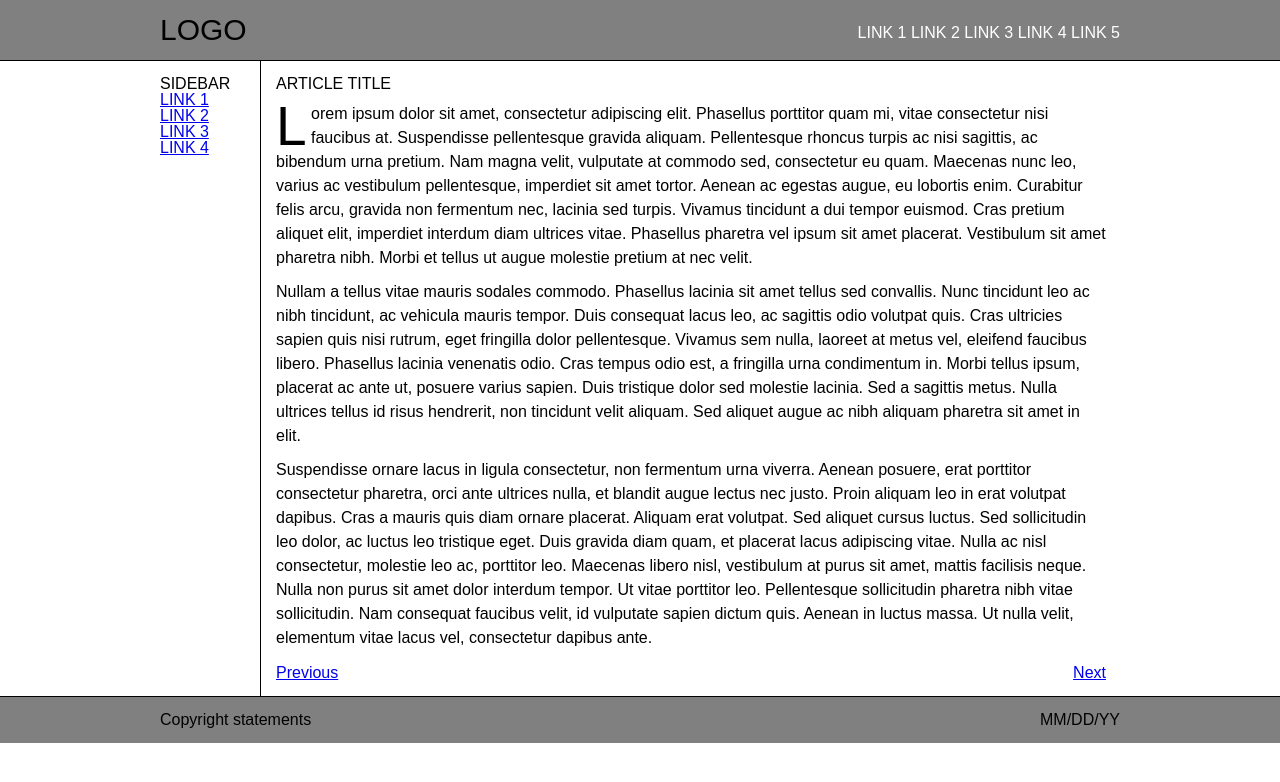
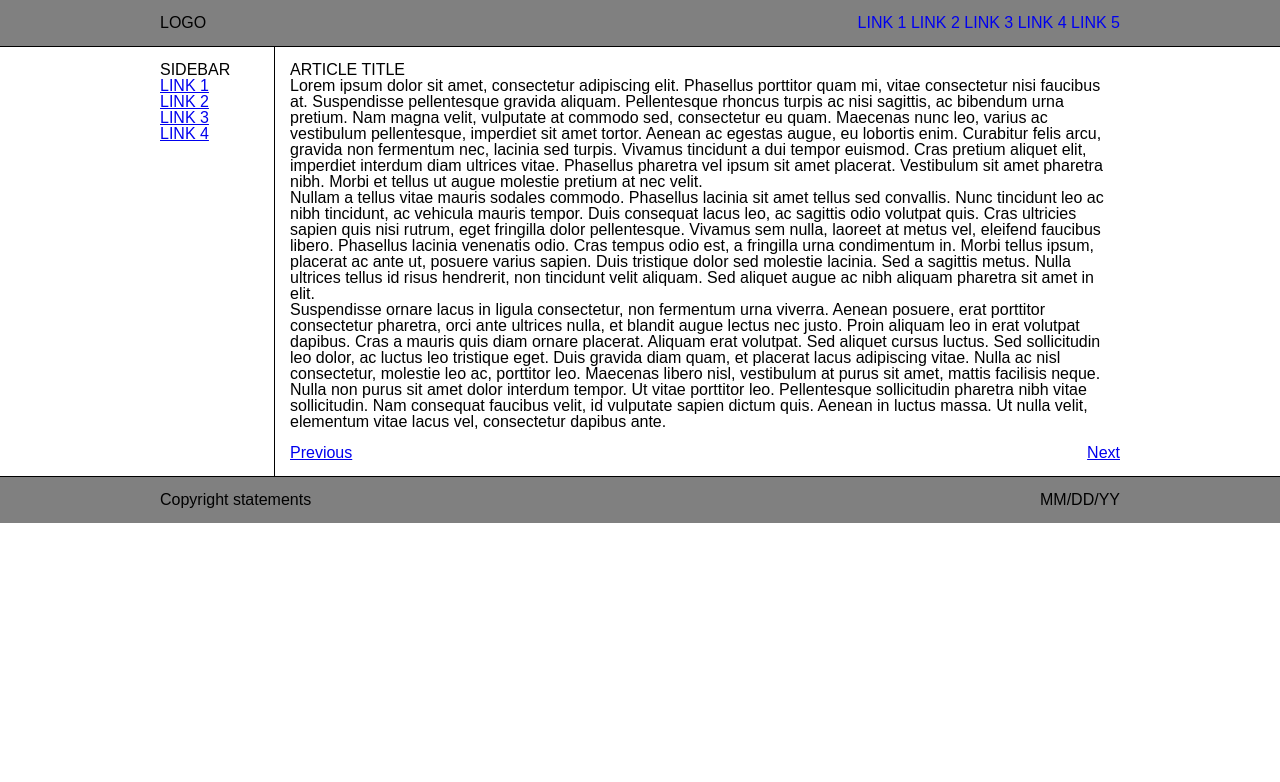
Before and after one commit to AngelaSo/floattutorial, a website: page index.html in a window 1280 px wide. Drawn offline with Linux system fonts and the light colour scheme.

Commit message:
complete style and markup updates

```diff
--- a/index.html
+++ b/index.html
@@ -17,9 +17,8 @@
 	</head>
 
 	<body>
-		<header class="clearfix">
-			<div class="header-content">
-				<h1>LOGO</h1>
+		<header>
+			<div class="content">
 				<nav>
 					<a href="#">LINK 1</a>
 					<a href="#">LINK 2</a>
@@ -27,19 +26,11 @@
 					<a href="#">LINK 4</a>
 					<a href="#">LINK 5</a>
 				</nav>
+				<h1>LOGO</h1>
 			</div>
 		</header>
-		<main class="clearfix">
-			<aside>
-				<h2>SIDEBAR</h2>
-				<ul>
-					<li><a href="#">LINK 1</a></li>
-					<li><a href="#">LINK 2</a></li>
-					<li><a href="#">LINK 3</a></li>
-					<li><a href="#">LINK 4</a></li>
-				</ul>
-			</aside>
-			<div class="content">
+		<div class="content clearfix">
+			<main>
 				<article>
 					<h3>ARTICLE TITLE</h3>
 					<p><span>L</span>orem ipsum dolor sit amet, consectetur adipiscing elit. Phasellus porttitor quam mi, vitae consectetur nisi faucibus at. Suspendisse pellentesque gravida aliquam. Pellentesque rhoncus turpis ac nisi sagittis, ac bibendum urna pretium. Nam magna velit, vulputate at commodo sed, consectetur eu quam. Maecenas nunc leo, varius ac vestibulum pellentesque, imperdiet sit amet tortor. Aenean ac egestas augue, eu lobortis enim. Curabitur felis arcu, gravida non fermentum nec, lacinia sed turpis. Vivamus tincidunt a dui tempor euismod. Cras pretium aliquet elit, imperdiet interdum diam ultrices vitae. Phasellus pharetra vel ipsum sit amet placerat. Vestibulum sit amet pharetra nibh. Morbi et tellus ut augue molestie pretium at nec velit.</p>
@@ -50,12 +41,21 @@
 					<a class="previous" href="#">Previous</a>
 					<a class="next" href="#">Next</a>
 				</nav>
-			</div>
-		</main>
+			</main>
+			<aside>
+				<h2>SIDEBAR</h2>
+				<ul>
+					<li><a href="#">LINK 1</a></li>
+					<li><a href="#">LINK 2</a></li>
+					<li><a href="#">LINK 3</a></li>
+					<li><a href="#">LINK 4</a></li>
+				</ul>
+			</aside>
+		</div>
 		<footer>
-			<div class="footer-content clearfix">
-				<p class="clearfix">Copyright statements</p>
+			<div class="content">
 				<time>MM/DD/YY</time>
+				<p>Copyright statements</p>
 			</div>
 		</footer>
 	</body>
--- a/styles/main.css
+++ b/styles/main.css
@@ -4,95 +4,58 @@ body {
 
 header {
 	background-color: gray;
-	position: relative;
 	border-bottom: 1px solid black;
+	padding: 15px 0;
 }
 
-header .header-content {
-	position: relative;
-	width: 960px;
-	margin: 0 auto;
-	text-align: right;
+header .content nav {
+	float: right;
 }
 
-header .header-content h1 {
-	float: left;
-	font-size: 30px;
-	padding-top: 15px;
-	padding-bottom: 15px;
-}
-
-header .header-content nav {
-	padding-top: 25px;
-}
-
-header .header-content nav a {
-	color: white;
+header .content nav a  {
 	text-decoration: none;
 }
 
-main {
+.content {
 	width: 960px;
 	margin: 0 auto;
 	clear: both;
 }
 
-main aside {
-	width: 100px;
-	float: left;
-	padding-top: 15px;
-	padding-bottom: 15px;
+
+.content main {
+	width: 830px;
+	float: right;
+	border-left: 1px solid black;
+	display: table-cell;
+	padding: 15px 0 15px 15px;
 }
 
-main .content {
-	width: 830px;
-	float: left;
-	padding-left: 15px;
-	border-left: 1px solid black;
-	padding-top: 15px;
-	padding-bottom: 15px;
+.content aside {
+	width: 100px;
+	display: table-cell;
+	padding: 15px 0;
 }
 
-main .content p {
-	margin-top: 10px;
-	line-height: 1.5em;
+.content .article-nav {
+	padding-top: 15px;
 }
 
-main .content span {
-	float: left;
-	width: 35px;
-	font-size: 55px;
-	line-height: 48px;
-}
-
-main .content .article-nav {
-	margin-top: 15px;
-}
-
-main .content .previous {
+.content .article-nav .previous {
 	float: left;
 }
 
-main .content .next {
+.content .article-nav .next {
 	float: right;
 }
 
-footer{
+footer {
 	background-color: gray;
 	border-top: 1px solid black;
+	padding: 15px 0px
 }
 
-footer .footer-content {
-	width: 960px;
-	margin: 15px auto;
-	padding-bottom: 15px;
-}
-
-footer p {
-	float: left;
-}
-
-footer time {
+.content time {
 	float: right;
 }
 
```
